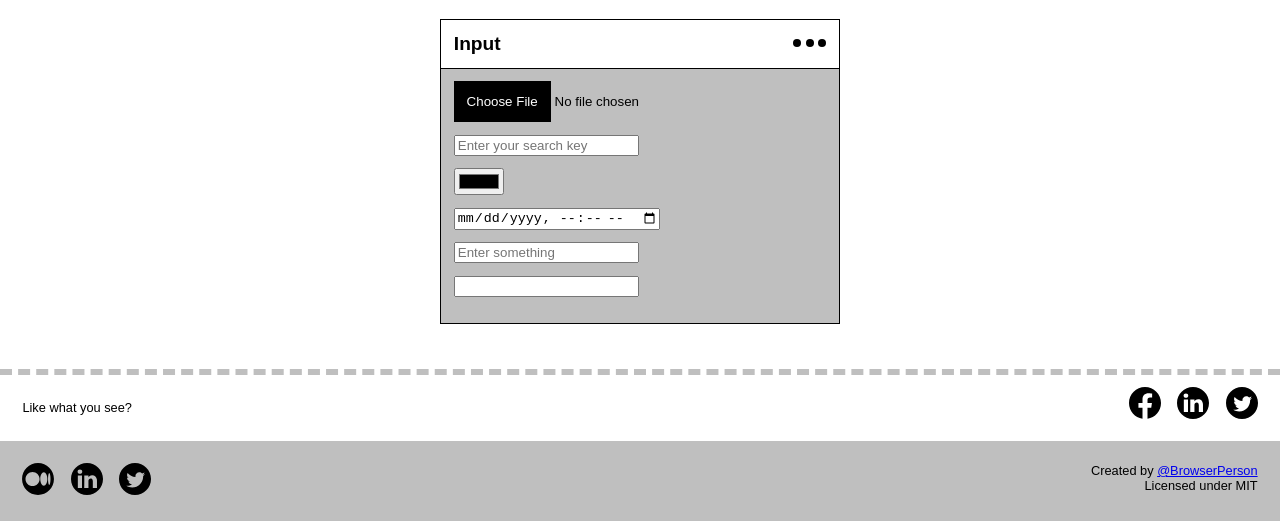
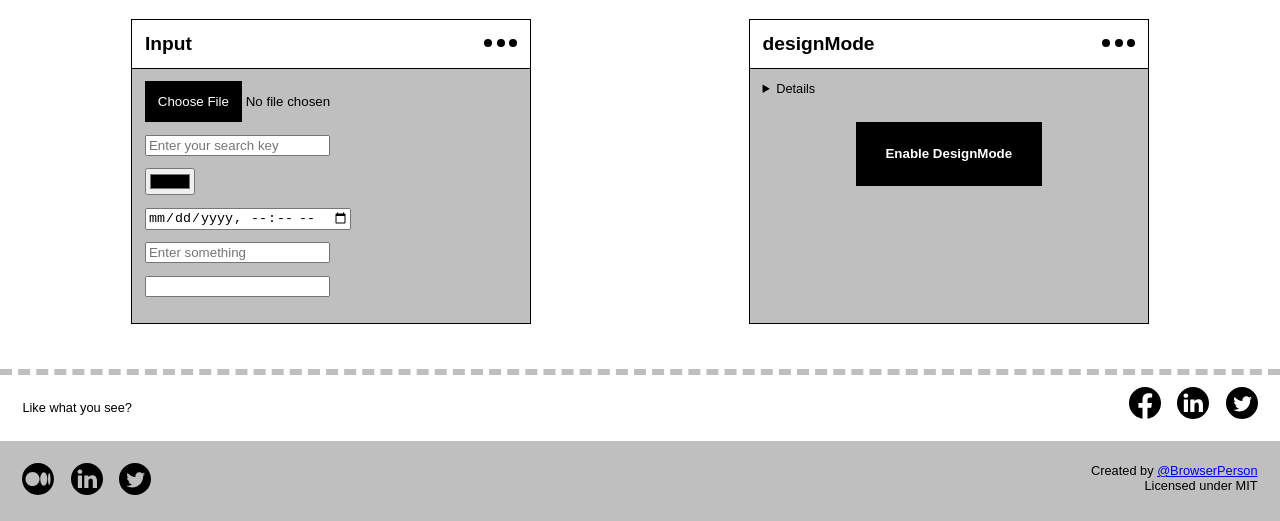
Before and after one commit to korneevamg/web-api, a website: page index.html in a window 1280 px wide. Shown: the part 792-1313 px from the top of the page. Drawn offline with Linux system fonts and the light colour scheme.

Commit message:
add design mode

```diff
--- a/index.html
+++ b/index.html
@@ -236,6 +236,29 @@
                 </datalist><br>
             </div>
         </article>
+        <article class=" api-feature">
+            <div class="api-feature__title">
+                <h3>designMode</h3>
+                <div class="api-feature__title--dots">
+                    <span class="dot"></span>
+                    <span class="dot"></span>
+                    <span class="dot"></span>
+                </div>
+            </div>
+            <details class="api-feature__details">document.designMode controls whether the entire document is editable.
+                Valid values are "on" and "off". According to the specification, this property is meant to default to
+                "off". Firefox follows this standard. The earlier versions of Chrome and IE default to "inherit".
+                Starting in Chrome 43, the default is "off" and "inherit" is no longer supported. In IE6-10, the value
+                is capitalized.
+            </details>
+            <div class="api-feature__button">
+                <div class=" api-feature__button-wrapper">
+                    <button id="design-mode" class="api-feature__button--cta"
+                        onclick="toggleDesignMode()"><strong>Enable
+                            DesignMode</strong></button>
+                </div>
+            </div>
+        </article>
     </main>
 
     <footer>
@@ -289,6 +312,7 @@
     <script src="index.js"></script>
     <script src="./scripts/page-visibility.js"></script>
     <script src="./scripts/capturing-photo.js"></script>
+    <script src="./scripts/designMode.js"></script>
 </body>
 
 </html>
--- /dev/null
+++ b/scripts/designMode.js
@@ -0,0 +1,10 @@
+let designModeEnabled = false;
+let designModeButton = document.getElementById("design-mode");
+function toggleDesignMode() {
+    designModeEnabled = !designModeEnabled;
+    if (designModeEnabled) {
+        document.designMode = "on";
+        designModeButton.innerHTML = '<strong>Disable Design Mode</strong>';
+    }
+    else { document.designMode = "off"; designModeButton.innerHTML = '<strong>Enable Design Mode</strong>' };
+}
```
